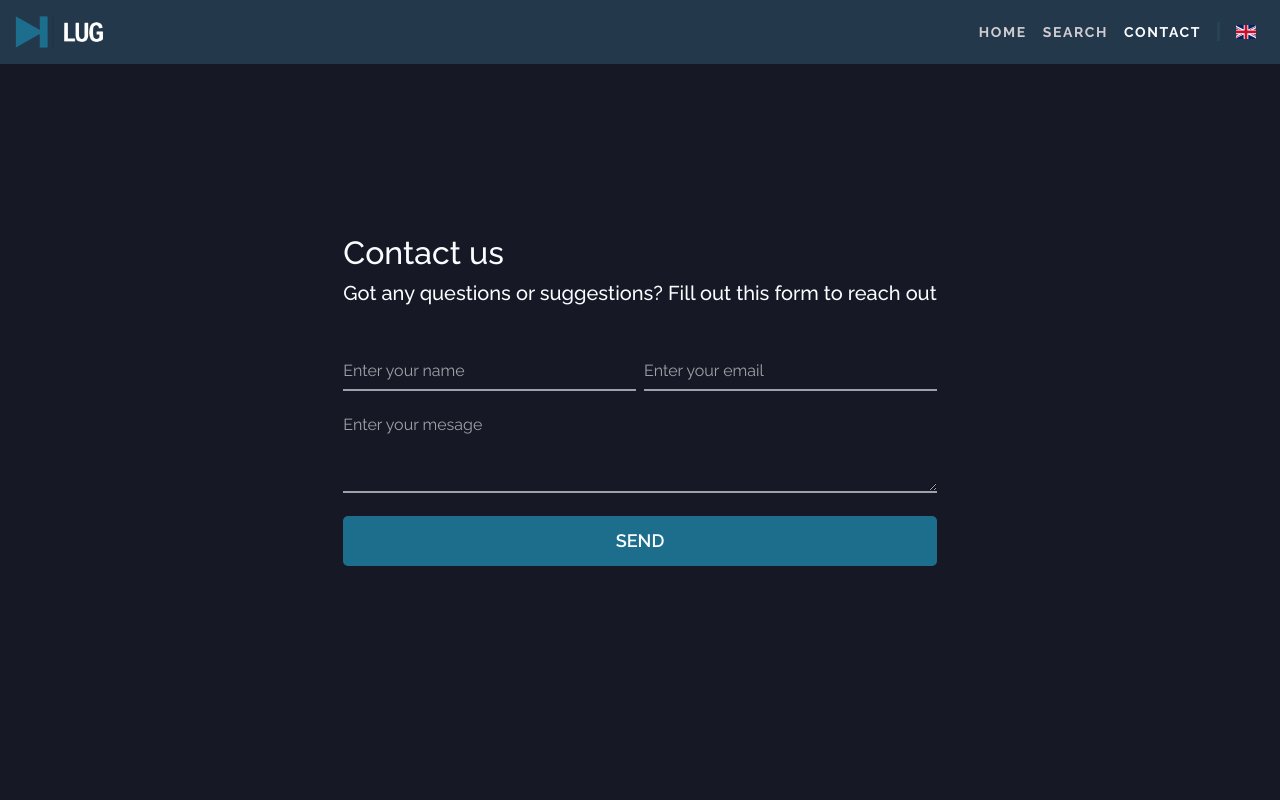
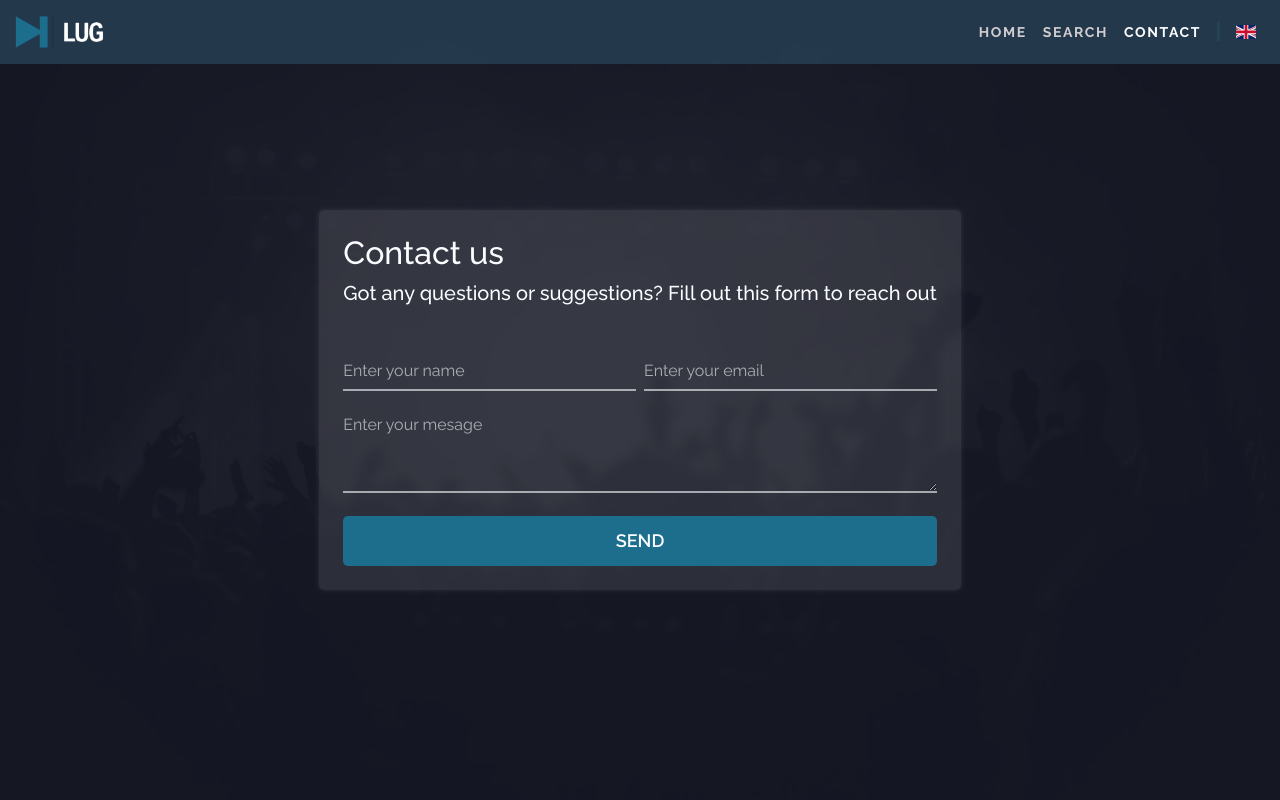
Before and after one commit to Ginjak/London-events, a React (Vite) app: page /contact in a window 1280 px wide. Shown: the top 800 px of the page. Built offline with nearby package versions, Linux system fonts and the light colour scheme.

Commit message:
Added extra padding/margin on pages to make sure it is below navbar

```diff
--- a/src/components/Pages/Contact/contact.css
+++ b/src/components/Pages/Contact/contact.css
@@ -1,13 +1,46 @@
 #contact-page {
+  position: relative;
   min-height: 100svh;
   background: var(--rasin-black);
 }
 
+#contact-page:before {
+  content: "";
+  position: absolute;
+  width: 100%;
+  height: 100%;
+  background-image: url("/images/search_image.webp");
+  background-size: cover;
+  background-position: center;
+  filter: grayscale(100%);
+  opacity: 0.05;
+}
+
 .contact-form-wraper {
-  padding: 0 12px;
+  position: relative;
+  /* background: rgba(255, 255, 255, 0.1); */
+  padding: 24px;
+  border-radius: 5px;
   color: var(--white);
   max-width: 768px;
+  box-shadow: 0 0px 6px rgba(255, 255, 255, 0.1);
+  z-index: 2;
 }
+
+.contact-form-wraper::before {
+  content: "";
+  position: absolute;
+  top: 0;
+  left: 0;
+  border-radius: 5px;
+  width: 100%;
+  height: 100%;
+  background: rgba(255, 255, 255, 0.1);
+  backdrop-filter: blur(5px);
+  -webkit-backdrop-filter: blur(5px);
+  z-index: -1;
+}
+
 .name-email-wraper input,
 textarea.form-input {
   width: 100%;
@@ -33,3 +66,9 @@ textarea.form-input {
 .thank-you-message {
   color: var(--white);
 }
+
+@media (max-width: 768px) {
+  .contact-form-wraper {
+    margin-top: 85px;
+  }
+}
--- a/src/components/SingleEventCard/singleeventcard.css
+++ b/src/components/SingleEventCard/singleeventcard.css
@@ -17,6 +17,9 @@
   width: 100%;
   height: 100%;
   z-index: 4;
+}
+.single-event-card {
+  padding-top: 37px !important;
 }
 .single-event-card .loading-wraper {
   position: absolute;
```
